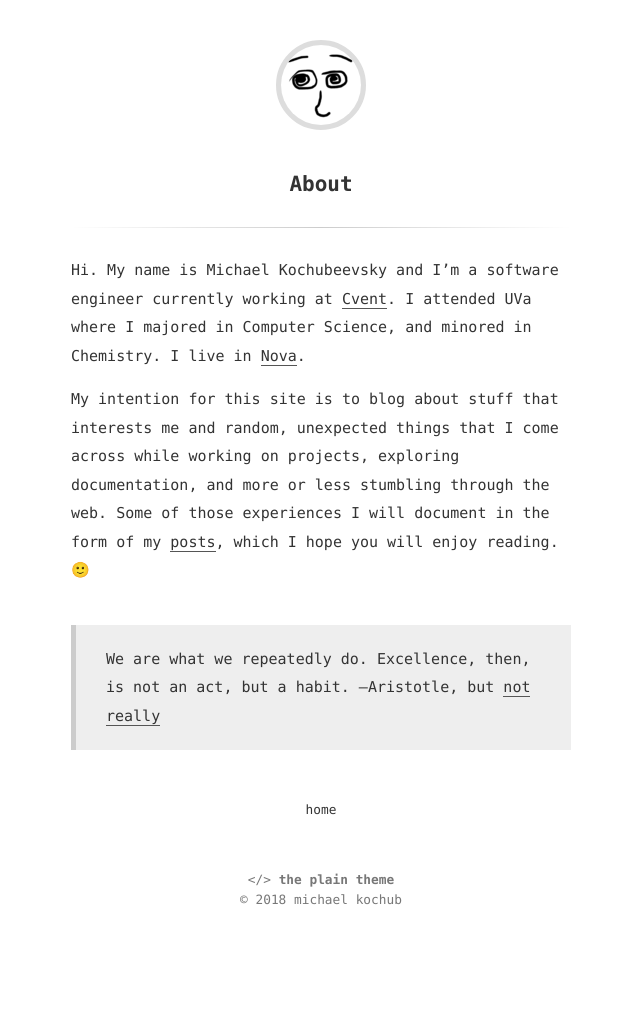
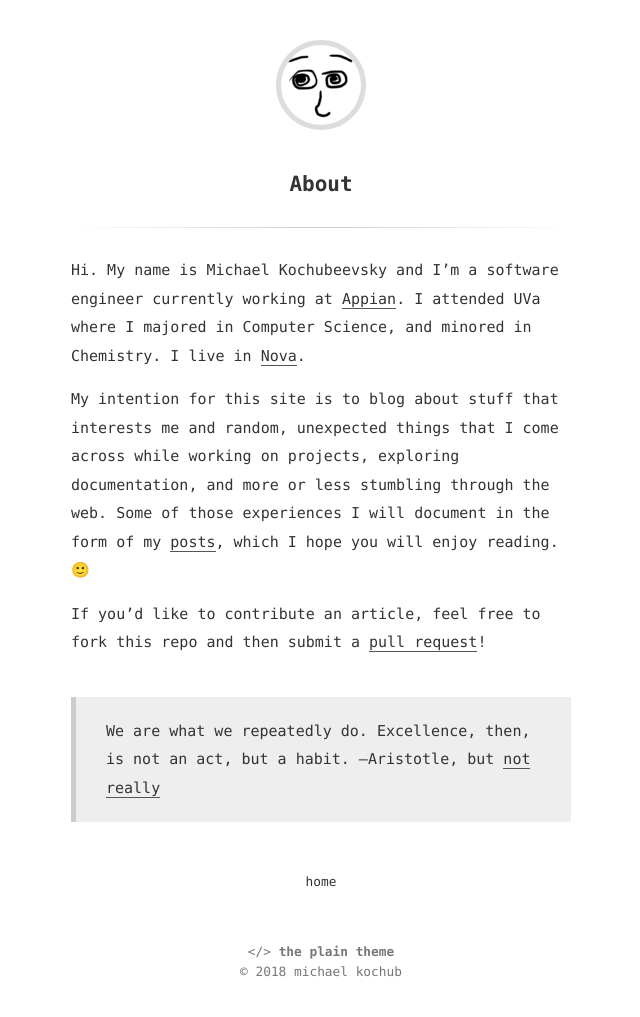
Before and after one commit to michaelkochub/michaelkochub.github.io, a Jekyll site: the page built from about.md, in a window 1280 px wide. Shown: the whole page, without its empty margins (319-959 px from the left). Built offline with Jekyll 4.4.1, drawn with Linux system fonts in a browser that asks for light colours; before the commit the page ends 945 px from its top, so only the background shows below that.

```diff
--- a/_config.yml
+++ b/_config.yml
@@ -23,7 +23,7 @@ sass:
 # Other Params
 include:            [ "robots.txt" ]
 exclude:            [ "LICENSE", "README.md", "CNAME", "vendor", "Gemfile" ]
-gems:
+plugins:
   - jekyll-sitemap
 
 
--- a/about.md
+++ b/about.md
@@ -3,12 +3,15 @@ layout: page
 title: About
 ---
 
-Hi. My name is Michael Kochubeevsky and I'm a software engineer currently working at [Cvent][cvent]. I attended UVa where I majored in Computer Science, and minored in Chemistry. I live in [Nova][nova].
+Hi. My name is Michael Kochubeevsky and I'm a software engineer currently working at [Appian][appian]. I attended UVa where I majored in Computer Science, and minored in Chemistry. I live in [Nova][nova].
 
 My intention for this site is to blog about stuff that interests me and random, unexpected things that I come across while working on projects, exploring documentation, and more or less stumbling through the web. Some of those experiences I will document in the form of my [posts](/), which I hope you will enjoy reading. 🙂
 
+If you'd like to contribute an article, feel free to fork this repo and then submit a [pull request][pr]!
+
 > We are what we repeatedly do. Excellence, then, is not an act, but a habit. --Aristotle, but [not really][quote]
 
-[cvent]: https://www.cvent.com/
+[appian]: https://www.appian.com/
 [nova]: https://en.wikipedia.org/wiki/Northern_Virginia
 [quote]: http://blogs.umb.edu/quoteunquote/2012/05/08/its-a-much-more-effective-quotation-to-attribute-it-to-aristotle-rather-than-to-will-durant/
+[pr]: https://github.com/michaelkochub/michaelkochub.github.io/compare?expand=1
```
Also changed, not shown: README.md.
